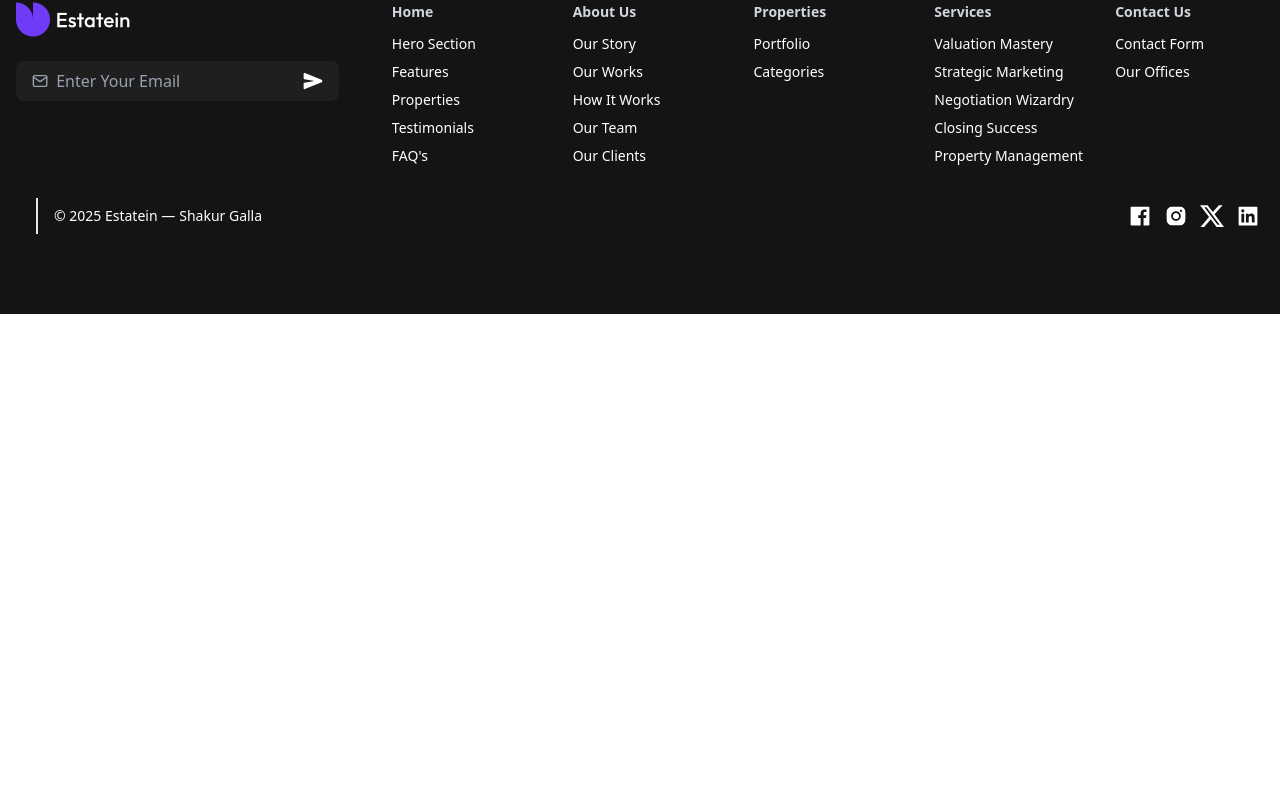
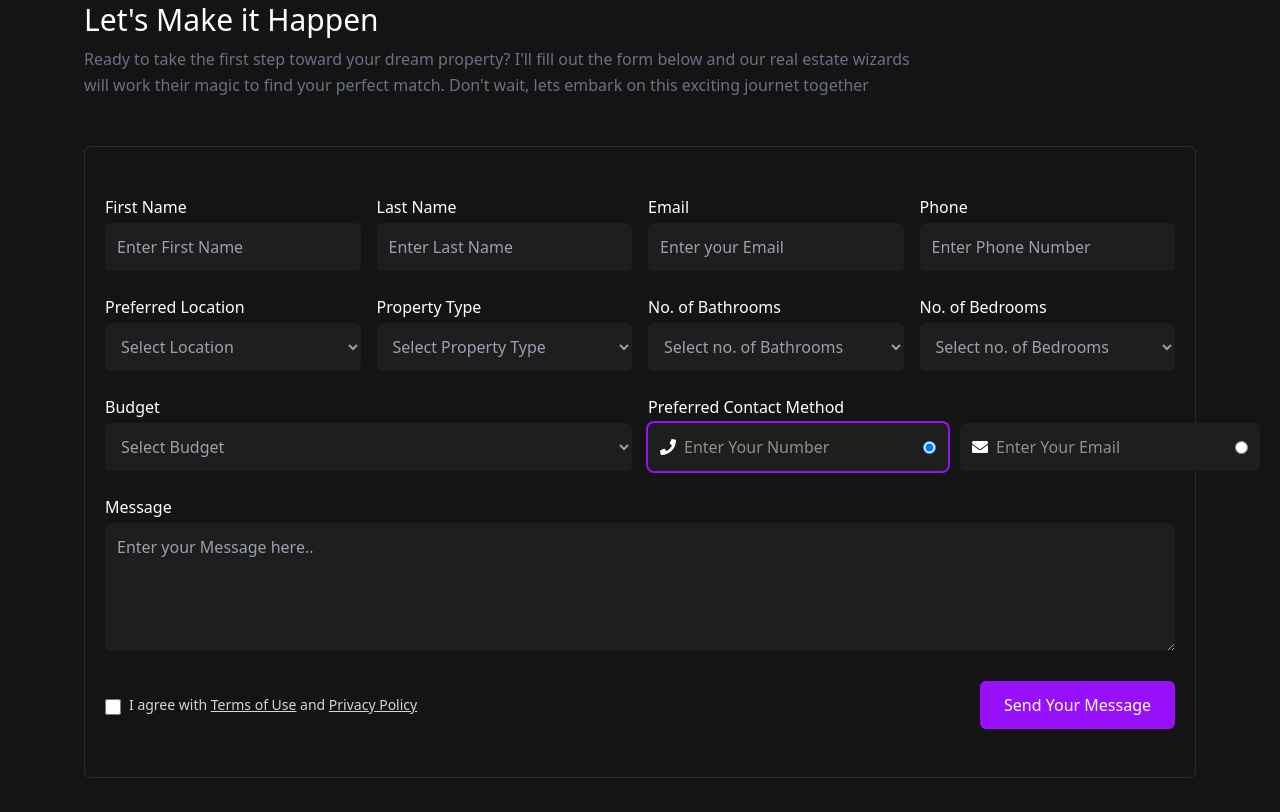
Before and after one commit to Shakur-Galla/real-estate, a React (Vite) app: page /properties in a window 1280 px wide. Shown: the part 1188-2000 px from the top of the page. Before the commit the page ends 1502 px from the top, so only its background shows below. Built offline with nearby package versions, Linux system fonts and the light colour scheme.

Commit message:
form added, properylist page done

```diff
--- /dev/null
+++ b/src/components/Form.jsx
@@ -0,0 +1,185 @@
+import React, { useState } from "react";
+import { FaPhone, FaEnvelope } from "react-icons/fa";
+
+const Form = () => {
+  const [contactMethod, setContactMethod] = useState("phone");
+
+  return (
+    <section className="bg-[#141414] text-white body-font">
+      <div className="max-w-6xl px-5 py-12 mx-auto">
+        {/* Header Section */}
+        <div className="flex flex-wrap justify-between items-center w-full mb-12">
+          <div className="lg:w-3/4 w-full mb-6 lg:mb-0">
+            <h1 className="sm:text-3xl text-2xl font-medium title-font mb-2 text-white">
+              Let's Make it Happen
+            </h1>
+            <p className="w-full leading-relaxed text-gray-500">
+              Ready to take the first step toward your dream property? I'll fill out the form below and our real estate wizards will work their magic to find your perfect match. Don't wait, lets embark on this exciting journet together
+            </p>
+          </div>
+        </div>
+
+        {/* Form */}
+        <form className="border border-white/10 p-6 px-5 py-12 rounded-md mx-auto text-white space-y-6">
+          {/* Personal Info */}
+          <div className="grid grid-cols-1 md:grid-cols-2 lg:grid-cols-4 gap-4">
+            <div>
+              <label className="block mb-1">First Name</label>
+              <input
+                type="text"
+                placeholder="Enter First Name"
+                className="w-full bg-[#1e1e1e] p-3 rounded-md placeholder-gray-400 outline-none"
+              />
+            </div>
+            <div>
+              <label className="block mb-1">Last Name</label>
+              <input
+                type="text"
+                placeholder="Enter Last Name"
+                className="w-full bg-[#1e1e1e] p-3 rounded-md placeholder-gray-400 outline-none"
+              />
+            </div>
+            <div>
+              <label className="block mb-1">Email</label>
+              <input
+                type="email"
+                placeholder="Enter your Email"
+                className="w-full bg-[#1e1e1e] p-3 rounded-md placeholder-gray-400 outline-none"
+              />
+            </div>
+            <div>
+              <label className="block mb-1">Phone</label>
+              <input
+                type="text"
+                placeholder="Enter Phone Number"
+                className="w-full bg-[#1e1e1e] p-3 rounded-md placeholder-gray-400 outline-none"
+              />
+            </div>
+          </div>
+
+          {/* Preferences */}
+          <div className="grid grid-cols-1 md:grid-cols-2 lg:grid-cols-4 gap-4">
+            <div>
+              <label className="block mb-1">Preferred Location</label>
+              <select className="w-full bg-[#1e1e1e] p-3 rounded-md text-gray-400 outline-none">
+                <option>Select Location</option>
+              </select>
+            </div>
+            <div>
+              <label className="block mb-1">Property Type</label>
+              <select className="w-full bg-[#1e1e1e] p-3 rounded-md text-gray-400 outline-none">
+                <option>Select Property Type</option>
+              </select>
+            </div>
+            <div>
+              <label className="block mb-1">No. of Bathrooms</label>
+              <select className="w-full bg-[#1e1e1e] p-3 rounded-md text-gray-400 outline-none">
+                <option>Select no. of Bathrooms</option>
+              </select>
+            </div>
+            <div>
+              <label className="block mb-1">No. of Bedrooms</label>
+              <select className="w-full bg-[#1e1e1e] p-3 rounded-md text-gray-400 outline-none">
+                <option>Select no. of Bedrooms</option>
+              </select>
+            </div>
+          </div>
+
+          {/* Budget & Contact */}
+          <div className="grid grid-cols-1 lg:grid-cols-2 gap-4">
+            <div>
+              <label className="block mb-1">Budget</label>
+              <select className="w-full bg-[#1e1e1e] p-3 rounded-md text-gray-400 outline-none">
+                <option>Select Budget</option>
+              </select>
+            </div>
+
+            <div>
+              <label className="block mb-1">Preferred Contact Method</label>
+              <div className="flex flex-col sm:flex-row gap-3">
+                <div
+                  className={`flex items-center bg-[#1e1e1e] p-3 rounded-md cursor-pointer w-full ${
+                    contactMethod === "phone" ? "ring-2 ring-purple-600" : ""
+                  }`}
+                  onClick={() => setContactMethod("phone")}
+                >
+                  <FaPhone className="mr-2" />
+                  <input
+                    type="text"
+                    placeholder="Enter Your Number"
+                    className="bg-transparent outline-none text-white flex-1"
+                  />
+                  <input
+                    type="radio"
+                    name="contactMethod"
+                    checked={contactMethod === "phone"}
+                    readOnly
+                    className="ml-2"
+                  />
+                </div>
+
+                <div
+                  className={`flex items-center bg-[#1e1e1e] p-3 rounded-md cursor-pointer w-full ${
+                    contactMethod === "email" ? "ring-2 ring-purple-600" : ""
+                  }`}
+                  onClick={() => setContactMethod("email")}
+                >
+                  <FaEnvelope className="mr-2" />
+                  <input
+                    type="email"
+                    placeholder="Enter Your Email"
+                    className="bg-transparent outline-none text-white flex-1"
+                  />
+                  <input
+                    type="radio"
+                    name="contactMethod"
+                    checked={contactMethod === "email"}
+                    readOnly
+                    className="ml-2"
+                  />
+                </div>
+              </div>
+            </div>
+          </div>
+
+          {/* Message */}
+          <div>
+            <label className="block mb-1">Message</label>
+            <textarea
+              placeholder="Enter your Message here.."
+              className="w-full bg-[#1e1e1e] p-3 rounded-md placeholder-gray-400 outline-none h-32"
+            ></textarea>
+          </div>
+          <div className="flex justify-between items-center">
+            {/* Agreement */}
+            <div className="flex items-start gap-2 text-sm text-gray-300">
+              <input type="checkbox" className="mt-1 w-4 h-4" />
+              <span>
+                I agree with{" "}
+                <a href="#" className="underline">
+                  Terms of Use
+                </a>{" "}
+                and{" "}
+                <a href="#" className="underline">
+                  Privacy Policy
+                </a>
+              </span>
+            </div>
+
+            {/* Submit */}
+            <div>
+              <button
+                type="submit"
+                className="bg-purple-600 hover:bg-purple-700 text-white py-3 px-6 rounded-md w-full md:w-auto"
+              >
+                Send Your Message
+              </button>
+            </div>
+          </div>
+        </form>
+      </div>
+    </section>
+  );
+};
+
+export default Form;
--- a/src/pages/Properties.jsx
+++ b/src/pages/Properties.jsx
@@ -1,12 +1,17 @@
 import React from 'react'
 import PropertyBanner from '../components/PropertyBanner'
 import PropertyList from '../components/PropertyList'
+import Form from '../components/Form'
+import CallToAction from '../components/CallToAction'
+
 
 const Properties =()=>{
     return(
         <>
           <PropertyBanner />
           <PropertyList />
+          <Form />
+          <CallToAction/>
 
         </>
     )
```
